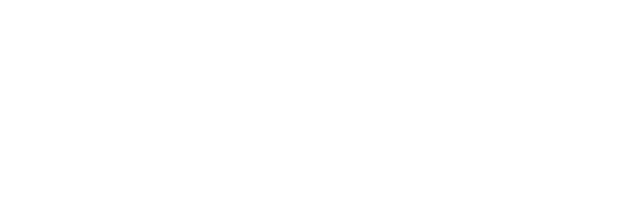
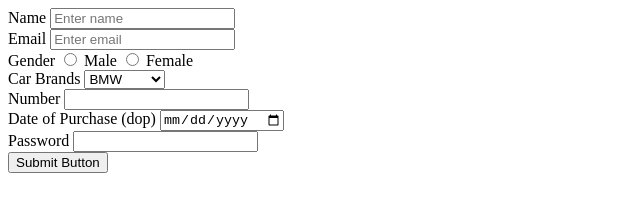
Before and after one commit to acciojob/car-insurance-form-Bharti025, a website: page main.html in a window 1280 px wide. Shown: the whole page, without its empty margins (0-640 px from the left). Drawn offline with Linux system fonts and the light colour scheme.

Commit message:
created a submission

```diff
--- a/main.html
+++ b/main.html
@@ -8,6 +8,38 @@
 
 <body>
 	<!-- the entire body must be written by student -->
+	<form>
+		<label for="name">Name</label>
+		<input type="text" id="name" placeholder="Enter name" required/>
+		<br>
+		<label for="email">Email</label>
+		<input type="email" id="email" placeholder="Enter email" required/>
+        <br>
+          <label>Gender</label>
+		<input type="radio" id="male" name="male" value="male">
+		<label for="male">Male</label>
+		<input type="radio" id="female" name="female" value="female">
+		<label for="female">Female</label>
+		<br>
+		<label for="cars">Car Brands</label>
+		<select id="cars">
+			<option value="BMW">BMW</option>
+			<option value="Audi">Audi</option>
+			<option value="Mercedes">Mercedes</option>
+		</select>
+		<br>
+		<label for="carage">Number</label>
+		<input type="number" id="carage" required>
+		<br>
+		<label for="dop">Date of Purchase (dop)</label>
+		<input type="date" id="dop" required>
+		<br>
+		<label for="password">Password</label>
+		<input type="password" id="password" required/>
+			<br>
+			<Button type="submit">Submit Button </Button>
+
+	</form>
     <script type="text/javascript" src="./script.js">
 </script>
 
```
